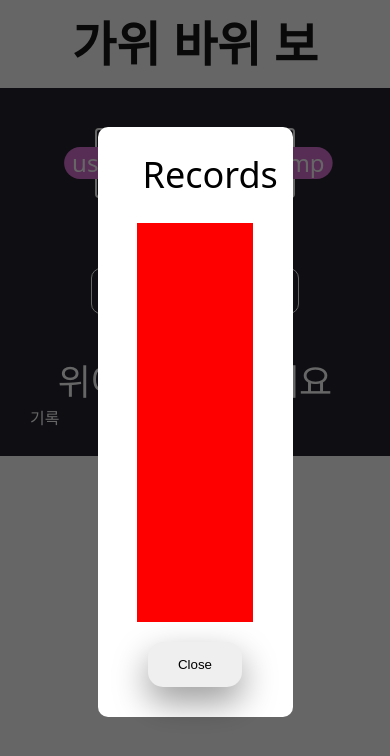
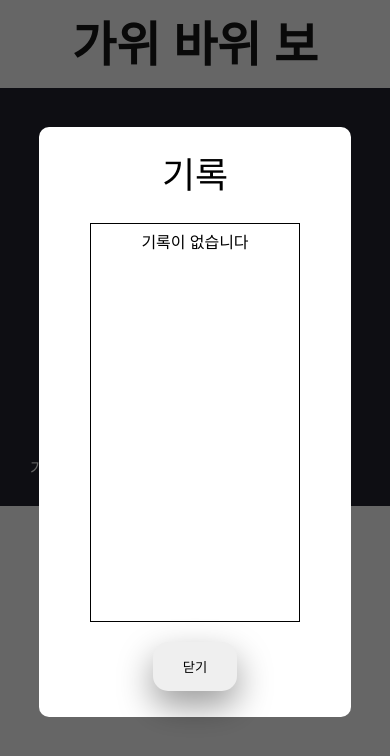
Before and after one commit to kjm541006/Projects, a plain HTML site: page VanillaJS/가위바위보/index.html in a window 390 px wide. Both pictures are taken after a click on the element "기록". Drawn offline with Linux system fonts and the light colour scheme.

Commit message:
기록 모달 구현 및 미디어쿼리 추가

```diff
--- a/VanillaJS/가위바위보/app.js
+++ b/VanillaJS/가위바위보/app.js
@@ -10,6 +10,8 @@ const modalBtn = document.getElementById("record-btn");
 const modal = document.querySelector(".modal");
 const modalBackground = document.querySelector(".modal-background");
 const closeModalBtn = document.querySelector(".modal-close");
+const recordList = document.querySelector(".modal-content-list");
+const isRecordExist = document.querySelector(".is-record-exist");
 
 let userScore = 0;
 let compScore = 0;
@@ -39,9 +41,12 @@ const compChoice = () => {
   return randomChoice;
 };
 
-const modalControl = () => {
+const modalHandler = () => {
   modal.classList.toggle("hidden");
-  record.forEach((x) => console.log(x));
+};
+
+const modalClose = () => {
+  modal.classList.add("hidden");
 };
 
 const userWin = (com, user) => {
@@ -105,6 +110,10 @@ const game = (user) => {
       draw(com, userChoice);
       break;
   }
+  isRecordExist.classList.add("hidden");
+  let records = document.createElement("li");
+  records.innerHTML = record.length > 0 ? record[record.length - 1] : "";
+  recordList.appendChild(records);
   console.log(record);
 };
 
@@ -112,13 +121,12 @@ const app = () => {
   const rockClicked = () => game("r");
   const scissorClicked = () => game("s");
   const paperClicked = () => game("p");
-
   rock.addEventListener("click", rockClicked);
   scissor.addEventListener("click", scissorClicked);
   paper.addEventListener("click", paperClicked);
-  modalBtn.addEventListener("click", modalControl);
-  closeModalBtn.addEventListener("click", modalControl);
-  modalBackground.addEventListener("click", modalControl);
+  modalBtn.addEventListener("click", modalHandler);
+  closeModalBtn.addEventListener("click", modalHandler);
+  modalBackground.addEventListener("click", modalHandler);
 };
 
 app();
--- a/VanillaJS/가위바위보/index.html
+++ b/VanillaJS/가위바위보/index.html
@@ -12,11 +12,12 @@
     <div class="modal hidden">
       <div class="modal-background"></div>
       <div class="modal-main">
-        <h2 class="modal-heading">Records</h2>
+        <h2 class="modal-heading">기록</h2>
         <div class="modal-content">
-          <ul class="modal-content-list"></ul>
+          <div class="is-record-exist">기록이 없습니다</div>
+          <ol class="modal-content-list"></ol>
         </div>
-        <button class="modal-close">Close</button>
+        <button class="modal-close">닫기</button>
       </div>
     </div>
     <header class="header">
@@ -29,8 +30,8 @@
         <div id="score"><span id="user-score">0</span>:<span id="comp-score">0</span></div>
       </div>
       <div class="select">
-        <span id="user-select"></span>
-        <span id="comp-select"></span>
+        <div id="user-select">유저</div>
+        <div id="comp-select">컴퓨터</div>
       </div>
       <div class="cases">
         <div id="r" class="case">
--- a/VanillaJS/가위바위보/style.css
+++ b/VanillaJS/가위바위보/style.css
@@ -4,11 +4,14 @@
   padding: 0;
   border: 0;
   box-sizing: border-box;
+  user-select: none;
 }
 
 body {
   font-family: system-ui, -apple-system, BlinkMacSystemFont, "Segoe UI", Roboto, Oxygen, Ubuntu,
     Cantarell, "Open Sans", "Helvetica Neue", sans-serif;
+  max-width: 1024px;
+  margin: 0 auto;
 }
 
 .modal {
@@ -41,17 +44,24 @@ body {
   background-color: white;
 }
 
+@media (max-width: 1024px) {
+  .modal-main {
+    width: 80%;
+  }
+}
+
 .modal-heading {
   font-size: 36px;
   padding: 20px;
 }
 
 .modal-content {
-  background: red;
   width: 80%;
   height: 70%;
   margin: 10px auto;
   padding: 10px 30px;
+  overflow: auto;
+  border: 1px solid black;
 }
 
 .modal-close {
@@ -120,15 +130,22 @@ body {
   font-size: 36px;
   text-align: center;
   width: 100%;
+  height: 50px;
   display: flex;
   align-items: center;
   justify-content: space-around;
+}
+
+#user-select,
+#comp-select {
+  width: 250px;
 }
 
 .cases {
   margin: 50px 0;
   font-size: 24px;
   text-align: center;
+  user-select: none;
 }
 
 .case {
```
